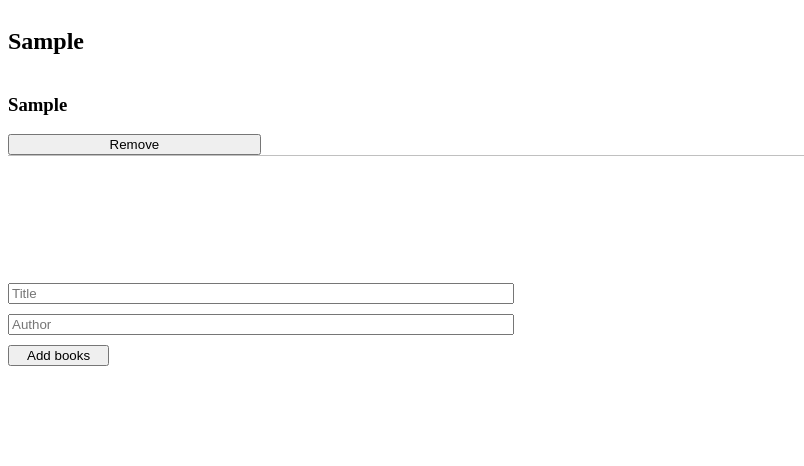
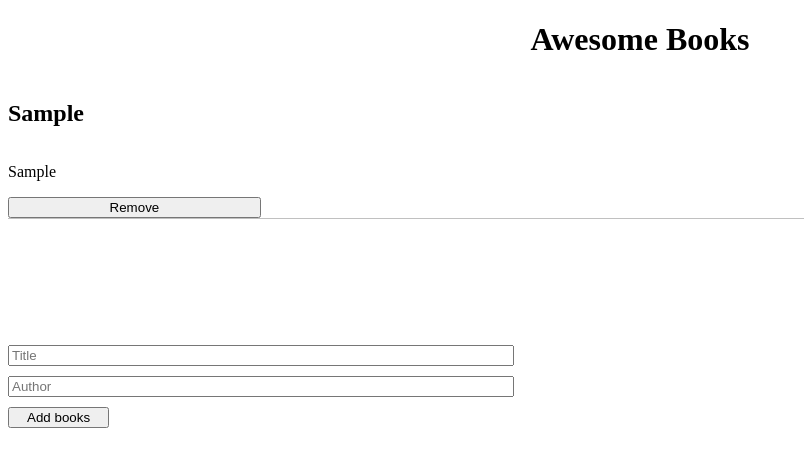
Before and after one commit to NatanimA/Awesome-books, a website: page index.html in a window 1280 px wide. Both pictures are taken after typing "Sample", "Sample" into the empty fields and a click on the input "Add books". Shown: the whole page, without its empty margins (0-804 px from the left). Drawn offline with Linux system fonts and the light colour scheme.

Commit message:
Fix headers

```diff
--- a/css/style.css
+++ b/css/style.css
@@ -8,6 +8,10 @@
 
 #btn {
     width: 20%;
+}
+
+#intro {
+    text-align: center;
 }
 
 button {
--- a/index.html
+++ b/index.html
@@ -10,6 +10,8 @@
         <link rel="stylesheet" href="./css/style.css">
     </head>
     <body>
+
+        <h1 id="intro">Awesome Books</h1>
 
         <section id="list">
 
--- a/script.js
+++ b/script.js
@@ -63,7 +63,7 @@ const createBookElement = (book) => {
     bookData.forEach((book) => {
         const bookContainer = document.createElement('div');
         bookContainer.className = 'books';
-        bookContainer.innerHTML = `<h2 id="title-name">${book.title}</h2><h3 id="author-name">${book.author}</h3> <button class="remove-btn">Remove</button>`;
+        bookContainer.innerHTML = `<h2 id="title-name">${book.title}</h2><p id="author-name">${book.author}</p> <button class="remove-btn">Remove</button>`;
         list.appendChild(bookContainer);
     })
 
@@ -82,7 +82,7 @@ btn.addEventListener("click", (event) => {
 
     const bookContainer = document.createElement('div');
     bookContainer.className = 'books';
-    bookContainer.innerHTML = `<h2 id="title-name">${bookCard.title}</h2><h3 id="author-name">${bookCard.author}</h3> <button class="remove-btn">Remove</button>`;
+    bookContainer.innerHTML = `<h2 id="title-name">${bookCard.title}</h2><p id="author-name">${bookCard.author}</p> <button class="remove-btn">Remove</button>`;
     list.appendChild(bookContainer);
 
     form.reset();
```
